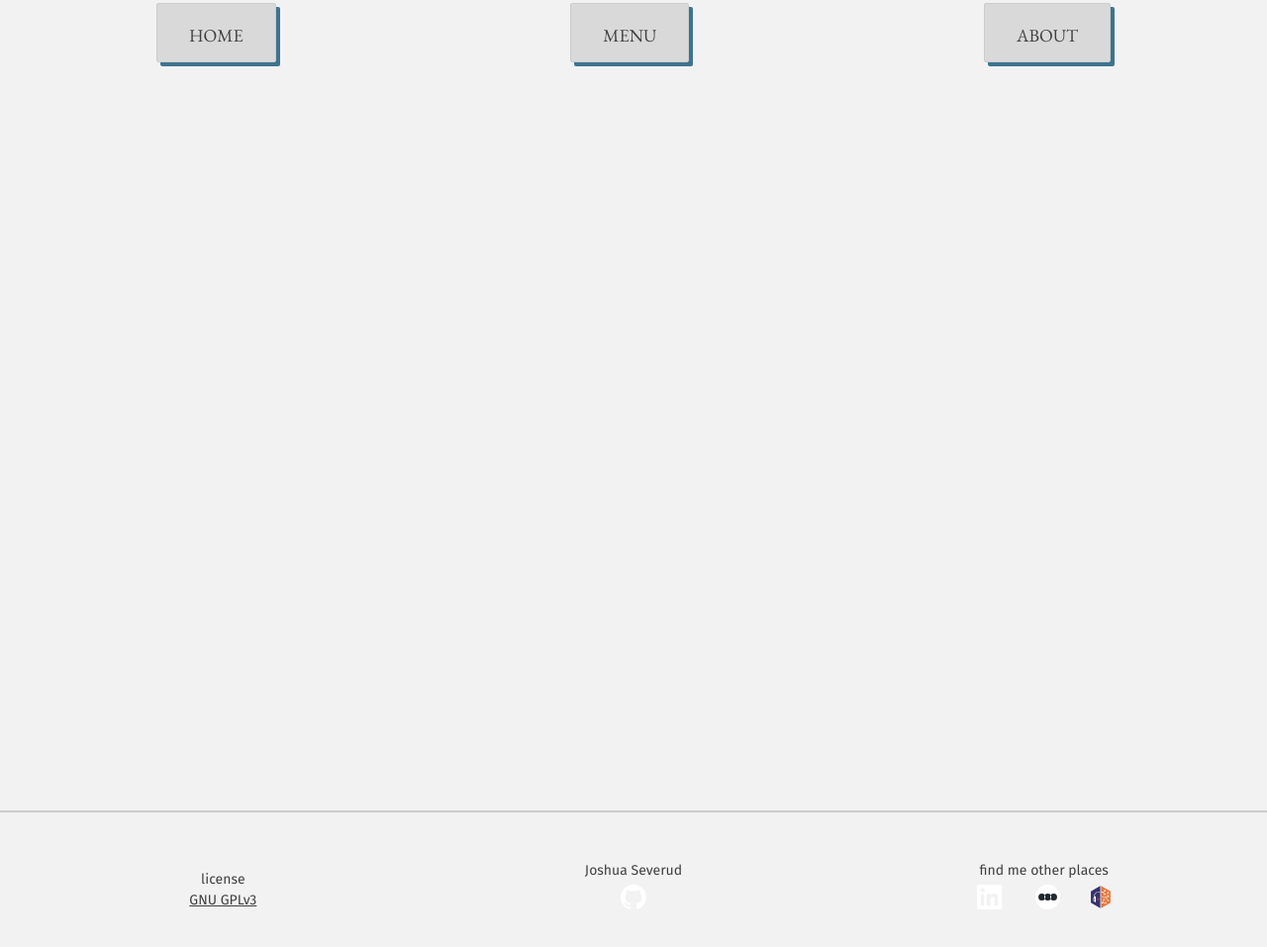
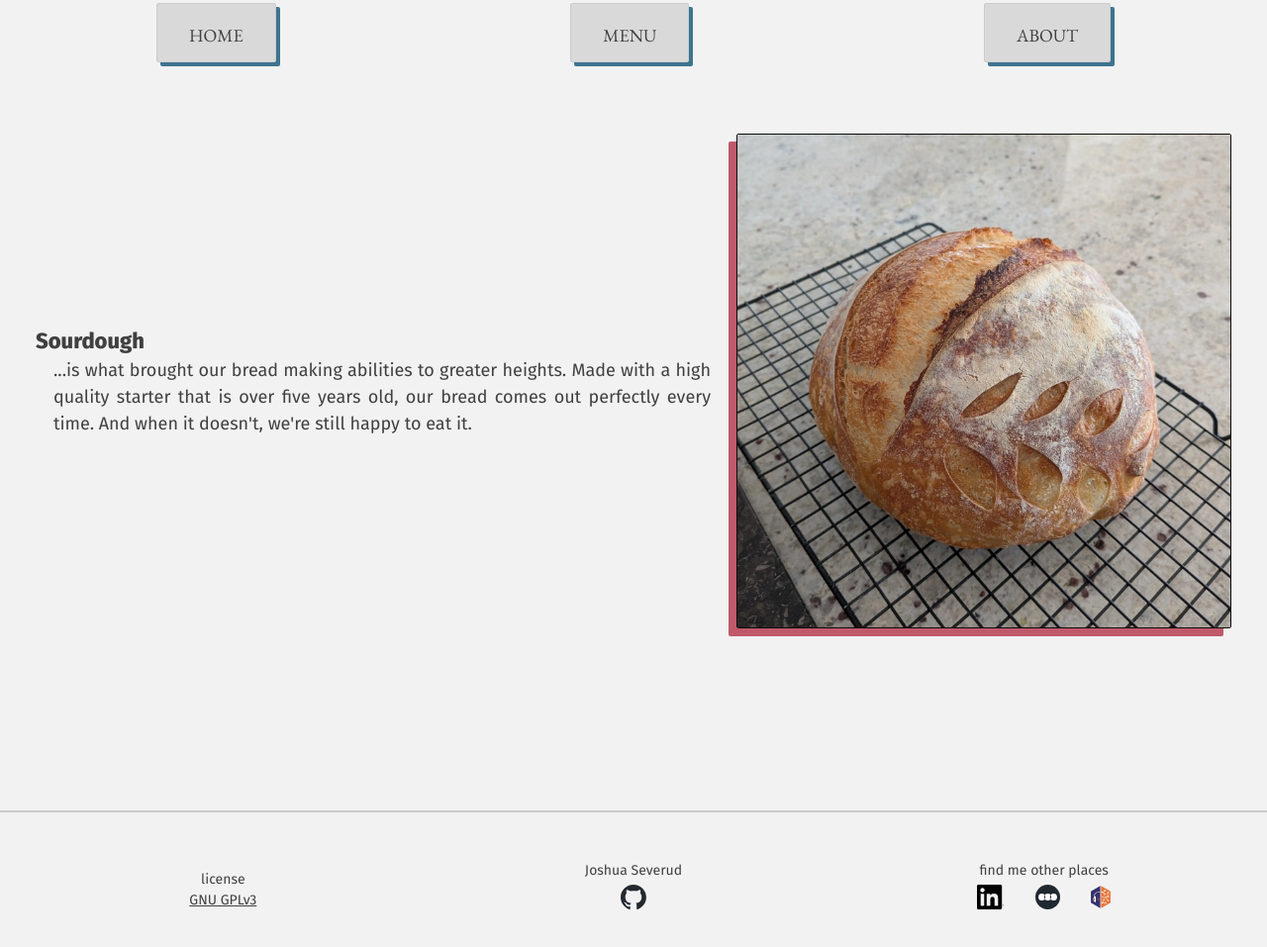
Before and after one commit to forkentiney/restaurant-page, a website built with webpack: page src/template.html in a window 1280 px wide. Shown: the part 165-1122 px from the top of the page at 99% size. Built offline with nearby package versions, Linux system fonts and the light colour scheme.

Commit message:
Working on home page

```diff
--- /dev/null
+++ b/src/home.css
@@ -0,0 +1,24 @@
+h2 {
+  font-size: 22px;
+  font-weight: 800;
+}
+
+#sourdough {
+  height: 500px;
+  aspect-ratio: 1 / 1;
+  box-shadow: -8px 8px 0px var(--secondary);
+  border: 1px solid var(--shadow);
+  border-radius: 2px;
+}
+
+.card {
+  display: flex;
+  justify-content: center;
+  align-items: center;
+  text-align: justify;
+  margin: 2em;
+  gap: 8px;
+  p {
+    padding: 0 1em;
+  }
+}
--- a/src/index.js
+++ b/src/index.js
@@ -1,2 +1,3 @@
 import "./template.css";
+import "./home.css"
 console.log("Test message");
--- a/src/template.html
+++ b/src/template.html
@@ -20,18 +20,26 @@
       </nav>
     </header>
 
-    <div id="content"></div>
+    <div id="content">
+      <div class="card">
+        <div>
+          <h2>Sourdough</h2>
+          <p>...is what brought our bread making abilities to greater heights. Made with a high quality starter that is over five years old, our bread comes out perfectly every time. And when it doesn't, we're still happy to eat it.</p>
+        </div>
+        <img id="sourdough" src="static/images/sourdough.webp" alt="sourdough">
+      </div>
+    </div>
 
     <footer>
       <div id="credit" class="flex-centered">
         <p>Joshua Severud</p>
-        <a href="https://github.com/forkentiney/restaurant-page/" target="_blank"><img class="icon" src="static/images/icons/github-mark-white.svg" alt="Github"></a>
+        <a href="https://github.com/forkentiney/restaurant-page/" target="_blank"><img class="icon" src="static/images/icons/github-mark.svg" alt="Github"></a>
       </div>
       <div id="socials" class="flex-centered">
         <p>find me other places</p>
         <div class="flex-centered-row">
-          <a href="https://www.linkedin.com/in/joshua-severud-389014164" target="_blank"><img class="icon" src="static/images/icons/InBug-White.png" alt="LinkedIn"></a>
-          <a href="https://letterboxd.com/Forkentiney/" target="_blank"><img class="icon" src="static/images/icons/letterboxd-white.svg" alt="Letterboxd"></a>
+          <a href="https://www.linkedin.com/in/joshua-severud-389014164" target="_blank"><img class="icon" src="static/images/icons/InBug-Black.png" alt="LinkedIn"></a>
+          <a href="https://letterboxd.com/Forkentiney/" target="_blank"><img class="icon" src="static/images/icons/letterboxd-black.svg" alt="Letterboxd"></a>
           <a href="https://listenbrainz.org/user/Forkentiney" target="_blank"><img class="icon" src="static/images/icons/listenbrainz-color.svg" alt="ListenBrainz"></a>
         </div>
       </div>
```
Also changed, not shown: src/static/images/sourdough.webp (added).
